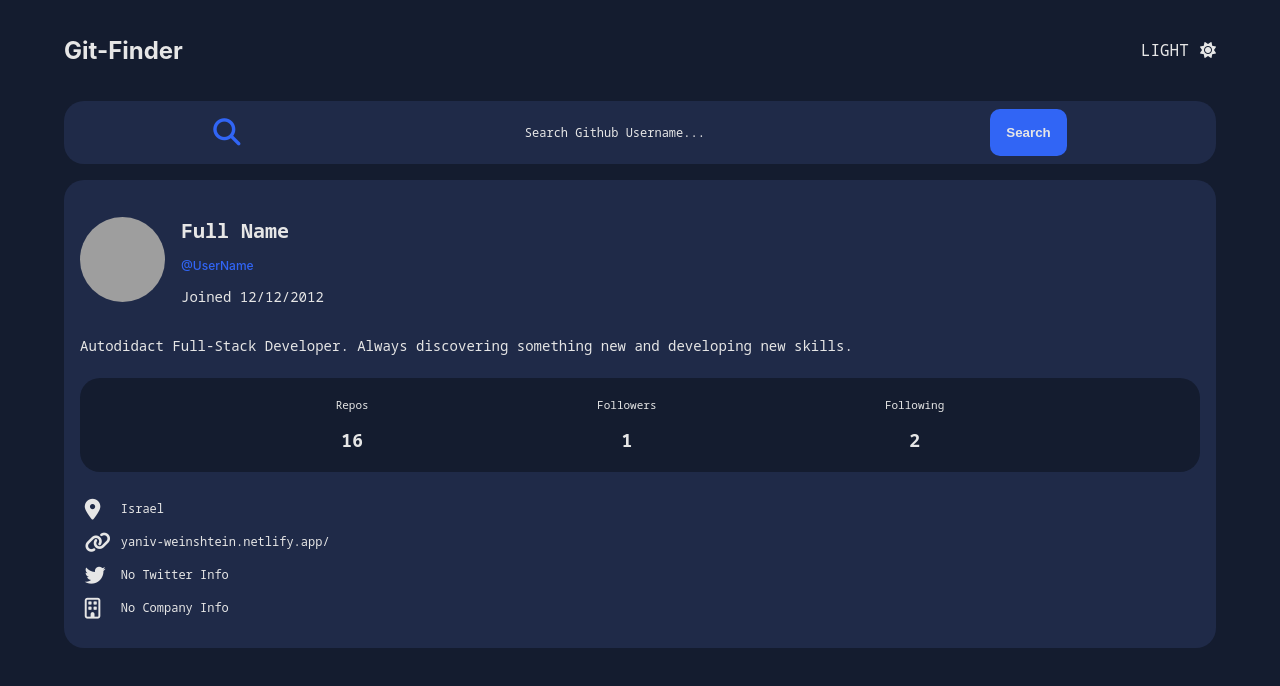
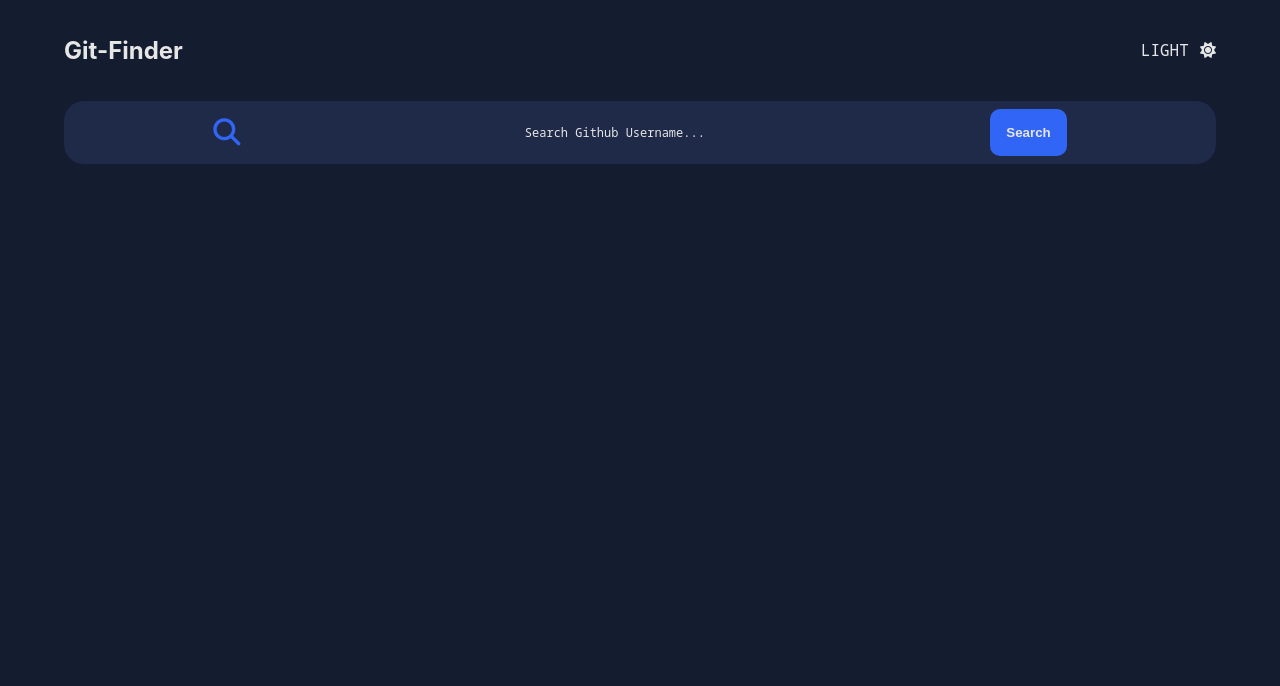
Before and after one commit to YanivWein24/Git-Finder, a React (Create React App) app: page / in a window 1280 px wide. Shown: the top 686 px of the page. Built offline with nearby package versions, Linux system fonts and the light colour scheme; grey boxes are pictures that could not be loaded.

Commit message:
Added fetch calls to github's api

```diff
--- a/src/App.tsx
+++ b/src/App.tsx
@@ -1,15 +1,48 @@
-import React,{FC} from 'react';
+import React,{FC, useState} from 'react';
 import Header from './components/Header/Header';
 import Search from './components/Search/Search';
 import Card from './components/Card/Card';
 import './App.css';
 
+export type UserData = {
+  name: string,
+  userName: string,
+  imageUrl: string,
+  joinedAt:string,
+  bio: string,
+  publicRepos: string,
+  followers: number,
+  following: number,
+  location:string,
+  blog: string,
+  twitter: string,
+  company: string,
+  repos: number
+}
+
 const App:FC = () => {
+
+const [userData, setUserData] = useState<UserData>({
+  name: '',
+  userName: '',
+  imageUrl: '',
+  joinedAt:'',
+  bio: '',
+  publicRepos: '',
+  followers: -1,
+  following: -1,
+  location:'',
+  blog: '',
+  twitter: '',
+  company: '',
+  repos: -1
+})
+
   return (
     <div className="App">
     <Header />
-    <Search />
-    <Card />
+    <Search setUserData={setUserData}/>
+    {userData.name !== '' && <Card userData={userData}/>}
     </div>
   );
 }
--- a/src/components/Card/Card.css
+++ b/src/components/Card/Card.css
@@ -22,14 +22,16 @@ font-size: 11px;
 }
 
 .imageContainer img {
-    width:85px;
-    height:85px;
+    width:100px;
+    height:100px;
     border-radius:50px;
 }
 
 .infoContainer h1 {
     font-size:20px;
+    line-height: 1;
     font-family: 'Noto Sans Mono', monospace;
+    margin-bottom:0;
 }
 
 .infoContainer h2 {
@@ -42,6 +44,7 @@ font-size: 11px;
     font-family: 'Noto Sans Mono', monospace;
     font-size:14px;
     font-weight:500;
+    margin-top:0;
 }
 
 .middleSection {
--- a/src/components/Card/Card.tsx
+++ b/src/components/Card/Card.tsx
@@ -1,52 +1,53 @@
 import React from 'react'
 import './Card.css'
+import {UserData} from '../../App'
 
-const Card = () => {
+const Card = ({userData}:{userData:UserData}) => {
     return (
-    <div className="card">
+    <div className="card fade-in">
         <div className="topSection">
             <div className="imageContainer">
-                <img src='https://avatars.githubusercontent.com/u/97472180?v=4' alt="user image"></img>
+                <img src={userData.imageUrl} alt="user image"></img>
             </div>
             <div className="infoContainer">
-                <h1>Full Name</h1>
-                <h2>@UserName</h2>
-                <p>Joined 12/12/2012</p>
+                <h1>{userData.name}</h1>
+                <h2>@{userData.userName}</h2>
+                <p>Joined {userData.joinedAt}</p>
             </div>
         </div>
         <div className="middleSection">
-            <p className="bio">Autodidact Full-Stack Developer. Always discovering something new and developing new skills.</p>
+            <p className="bio">{userData.bio}</p>
             <div className="reposAndFollowers">
                 <div className="tableSection">
                     <p className="small">Repos</p>
-                    <p className="bold">16</p>
+                    <p className="bold">{userData.repos}</p>
                 </div>
                 <div className="tableSection">
                     <p className="small">Followers</p>
-                    <p className="bold">1</p>
+                    <p className="bold">{userData.followers}</p>
                 </div>
                 <div className="tableSection">
                     <p className="small">Following</p>
-                    <p className="bold">2</p>
+                    <p className="bold">{userData.following}</p>
                 </div>
             </div>
         </div>
         <div className="bottomContainer">
             <div className="row">
                 <i className="fa-solid fa-location-dot"></i>
-                <p>Israel</p>
+                {userData.location ? <p>{userData.location}</p> : <p style={{"color":"grey"}}>No location Info</p>}
             </div>
             <div className="row">
                 <i className="fa-solid fa-link"></i>
-                <p>yaniv-weinshtein.netlify.app/</p>
+                {userData.blog ? <p>{userData.blog}</p> : <p style={{"color":"grey"}}>No blog Info</p>}
             </div>
             <div className="row">
                 <i className="fa-brands fa-twitter"></i>
-                <p>No Twitter Info</p>
+                {userData.twitter ? <p>{userData.twitter}</p> : <p style={{"color":"grey"}}>No Twitter Info</p>}
             </div>
             <div className="row">
             <i className="fa-regular fa-building"></i>
-                <p>No Company Info</p>
+                {userData.company ? <p>{userData.company}</p> : <p style={{"color":"grey"}}>No Company Info</p>}
             </div>
         </div>
     </div>
--- a/src/components/Search/Search.css
+++ b/src/components/Search/Search.css
@@ -25,6 +25,7 @@
 }
 
 .search button {
+    cursor:pointer;
     background-color: var(--color-light-blue);
     color: var(--color-white);
     border:none;
--- a/src/components/Search/Search.tsx
+++ b/src/components/Search/Search.tsx
@@ -1,13 +1,44 @@
-import React, {FC} from 'react'
+import React, {SetStateAction, useState} from 'react'
 import './Search.css'
 
-const Search:FC = () => {
+const Search = ({setUserData}:{setUserData:React.Dispatch<React.SetStateAction<any>>}) => {
+
+    const [search, setSearch] = useState<string>('')
+
+    const fetchData = () => {
+        fetch(`https://api.github.com/users/${search}`)
+        .then(res => res.json())
+        .then(data => setUserData({
+            name: data.name || '',
+            userName: data.login || '',
+            imageUrl: data.avatar_url || '',
+            joinedAt:data.created_at || '',
+            bio: data.bio || '',
+            followers: data.followers || 0,
+            following: data.following || 0,
+            location:data.location || '',
+            blog:data.blog || '',
+            twitter: data.twitter_userName || '',
+            company: data.company || '',
+            repos: data.public_repos || ''
+        }))
+        .then(() => setSearch(''))
+    }
+
   return (
     <div className="search">
     <i className="fa-solid fa-magnifying-glass"></i>
-    <input placeholder="Search Github Username...">
+    <input
+    placeholder="Search Github Username..."
+    onChange={(event) => {setSearch(event.target.value)}}
+    onKeyDown={(event) => event.key === 'Enter' && fetchData()}
+    value={search}
+    >
     </input>
-    <button>Search</button>
+    <button
+    onClick={fetchData}>
+        Search
+    </button>
     </div>
   )
 }
--- a/src/index.css
+++ b/src/index.css
@@ -21,3 +21,28 @@ code {
   --color-light-blue: #3165f5;
   --color-white: rgb(230,230,230);
 }
+
+.fade-in {
+  -webkit-animation: fade-in .5s cubic-bezier(0.39, 0.575, 0.565, 1) both;
+  animation: fade-in .5s cubic-bezier(0.39, 0.575, 0.565, 1) both;
+}
+
+@-webkit-keyframes fade-in {
+  0% {
+    opacity: 0;
+  }
+
+  100% {
+    opacity: 1;
+  }
+}
+
+@keyframes fade-in {
+  0% {
+    opacity: 0;
+  }
+
+  100% {
+    opacity: 1;
+  }
+}
```
